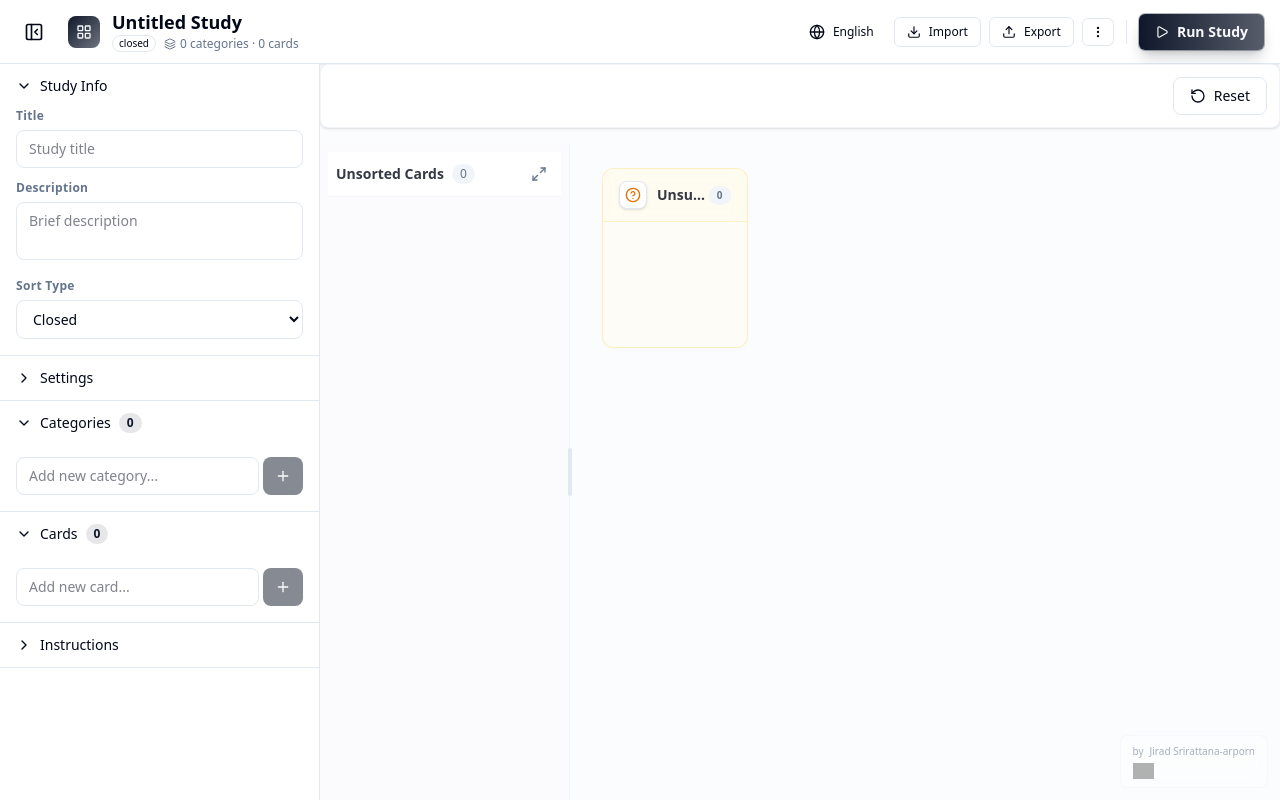
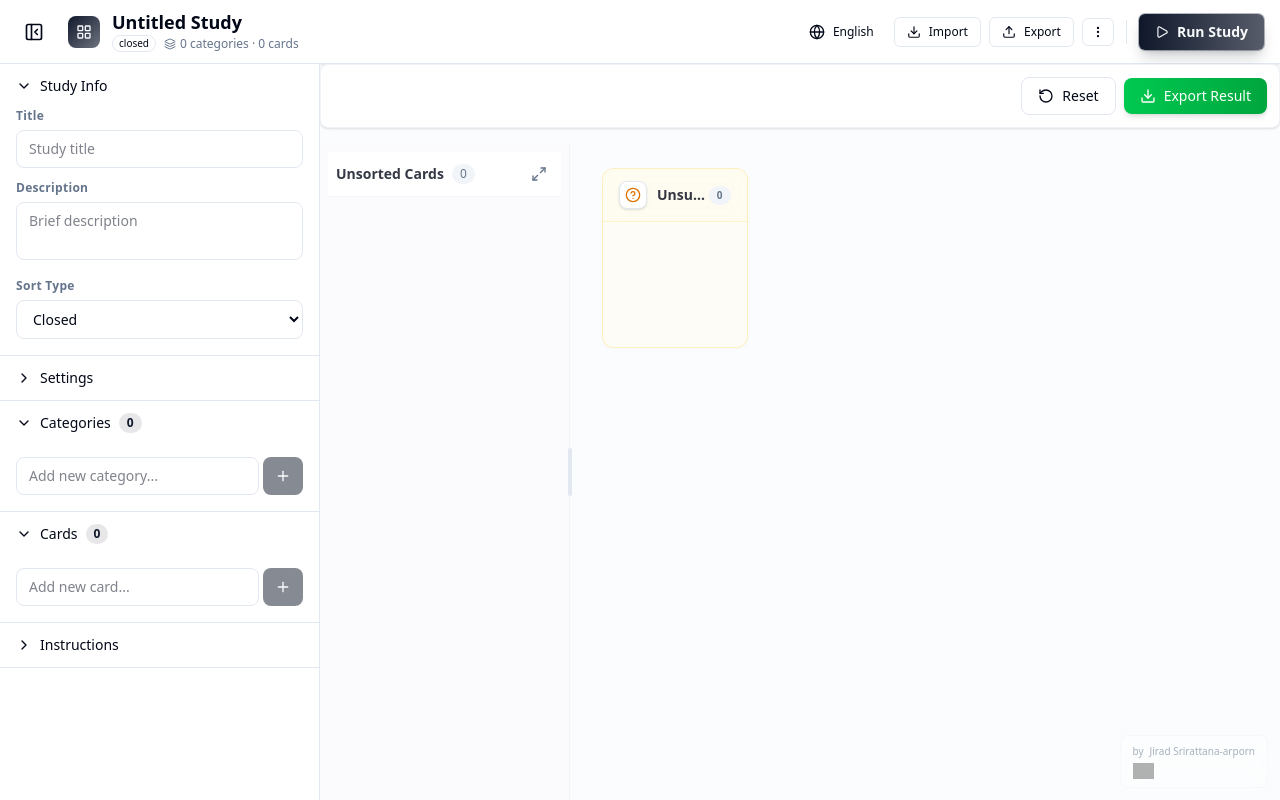
Before and after one commit to HydrogenB/CardSorting-UX, a React (Vite) app: page / in a window 1280 px wide. Built offline with nearby package versions, Linux system fonts and the light colour scheme; grey boxes are pictures that could not be loaded.

Commit message:
feat: introduce SortBoard component for interactive card sorting with drag-and-drop, a resizable unsorted cards sidebar, and result export functionality.

```diff
--- a/src/components/studio/SortBoard.tsx
+++ b/src/components/studio/SortBoard.tsx
@@ -271,7 +271,6 @@ export function SortBoard({ mode, participantName }: SortBoardProps) {
           <RotateCcw className="w-4 h-4" />
           Reset
         </button>
-        {mode === 'preview' && (
           <button
             onClick={handleExportResult}
             disabled={study.settings.requireAllCardsSorted && unsortedCards.length > 0}
@@ -280,7 +279,6 @@ export function SortBoard({ mode, participantName }: SortBoardProps) {
             <Download className="w-4 h-4" />
             Export Result
           </button>
-        )}
       </div>
 
       {/* Sort Board */}
```
